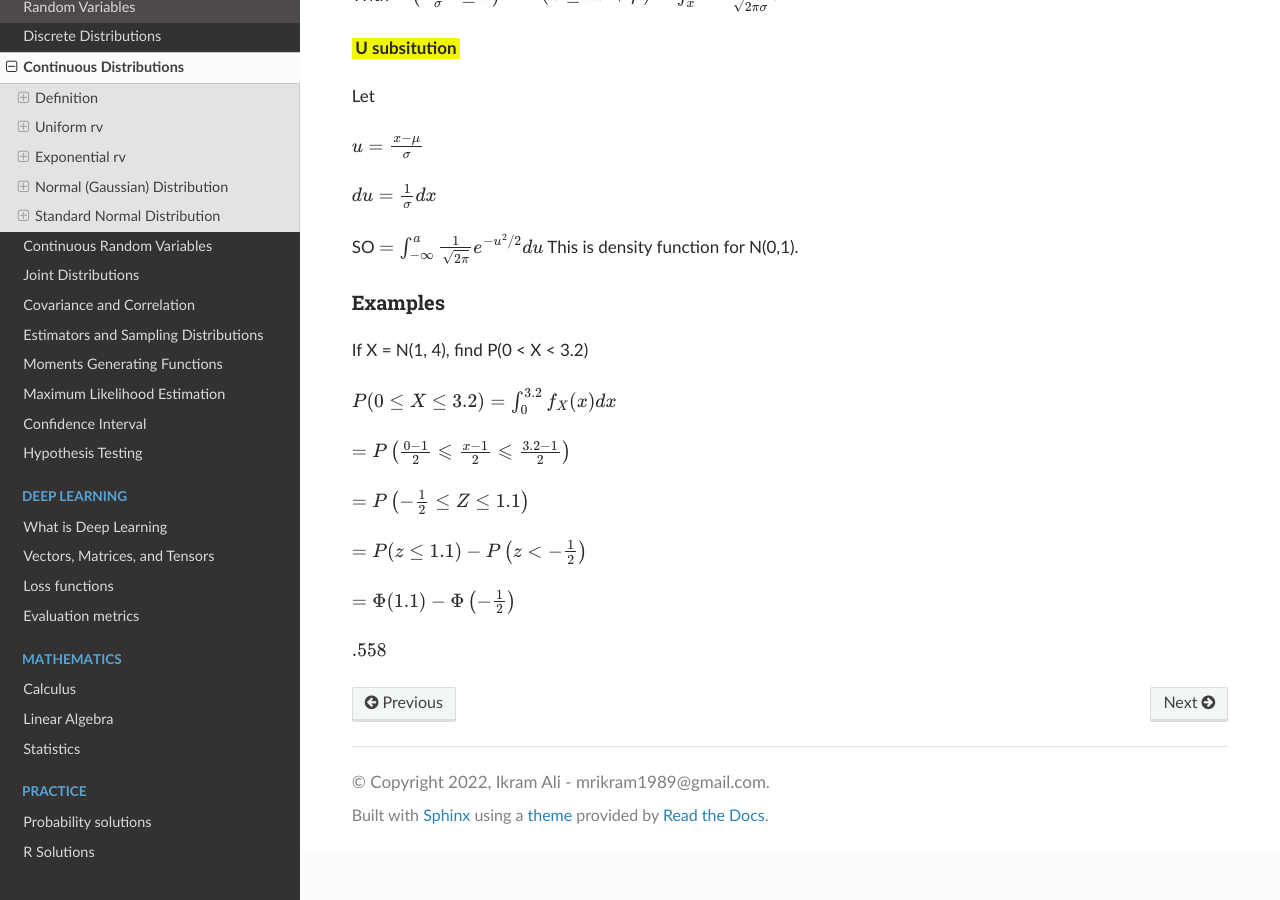
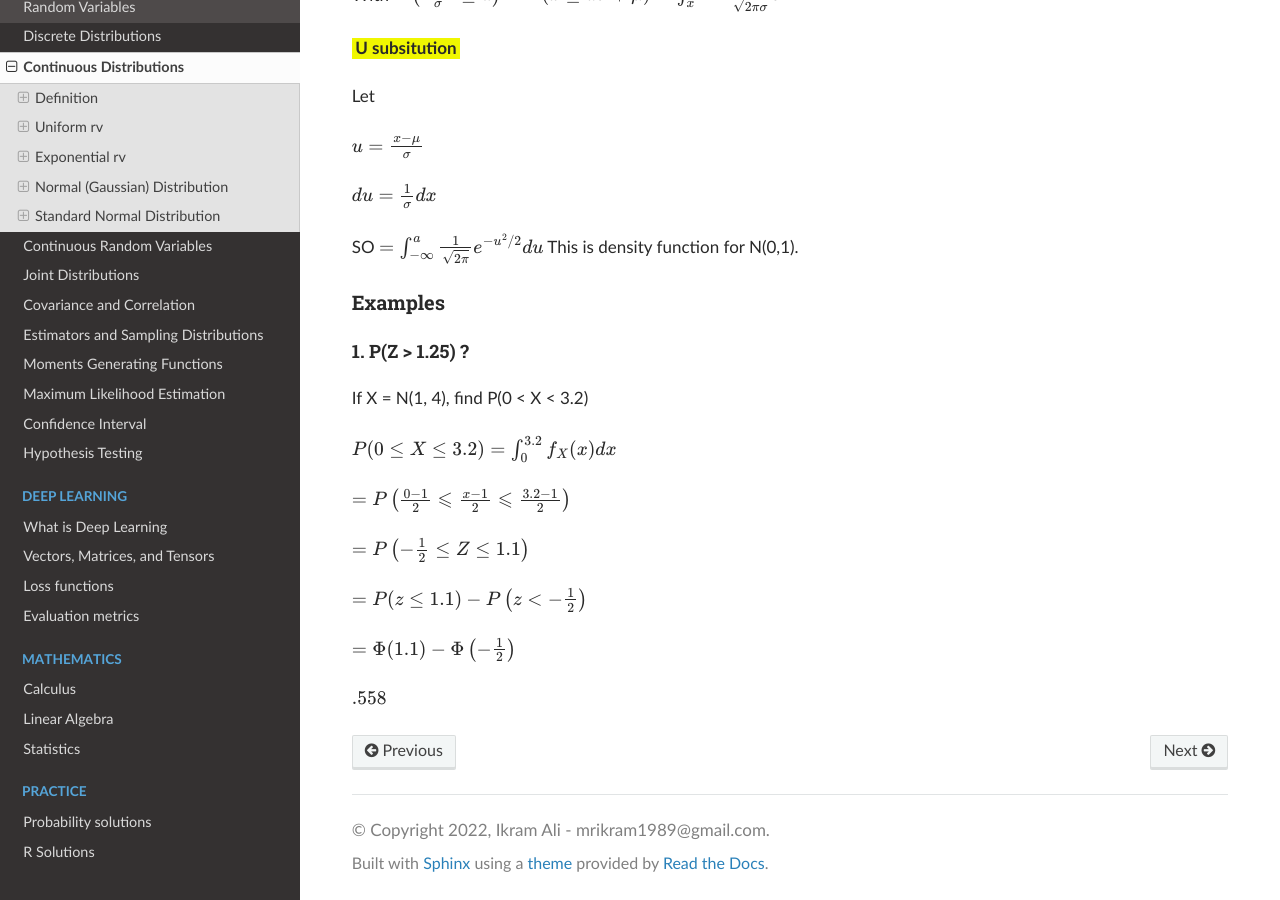
Before and after one commit to akkefa/ml-notes, a Sphinx documentation site: the page built from docs/probability/continuous_distributions.md, in a window 1280 px wide and 900 px high, scrolled down 12090 px. Built offline with Sphinx 7.4.7 and the Read the Docs theme 2.0.0, drawn with Linux system fonts in a browser that asks for light colours.

Commit message:
new changes

```diff
--- a/docs/probability/continuous_distributions.md
+++ b/docs/probability/continuous_distributions.md
@@ -483,6 +483,9 @@ SO $= \int_{-\infty}^{a} \frac{1}{\sqrt{2 \pi}} e^{-u^{2} / 2} d u$  This is den
 
 ### Examples
 
+#### 1. P(Z > 1.25) ?
+
+
 If X = N(1, 4), find P(0 \< X \< 3.2)
 
 $P(0 \leq X \leq 3.2)=\int_{0}^{3.2} f_{X}(x) d x$
```
